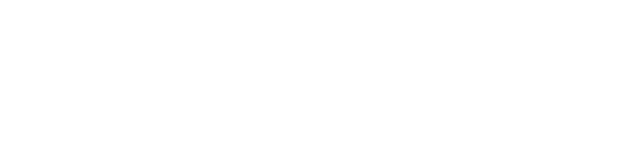
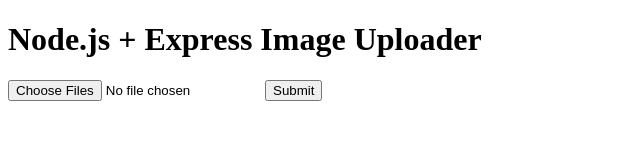
Before and after one commit to mariavo1/ITMD543NEWFileUpload, a website: page index.html in a window 1280 px wide. Shown: the whole page, without its empty margins (0-640 px from the left). Drawn offline with Linux system fonts and the light colour scheme.

Commit message:
Add form

```diff
--- a/index.html
+++ b/index.html
@@ -3,9 +3,15 @@
 <head>
     <meta charset="UTF-8">
     <meta name="viewport" content="width=device-width, initial-scale=1.0">
-    <title>Document</title>
+    <title>Image Uploader</title>
 </head>
 <body>
-
+    <h1>Node.js + Express Image Uploader</h1>
+    <form id="uploadForm">
+        <input type="file" id="myFiles" accept="image/*" multiple />
+        <button>Submit</button>
+    </form>
+    <h2></h2>
+    <h3></h3>
 </body>
 </html>
```
